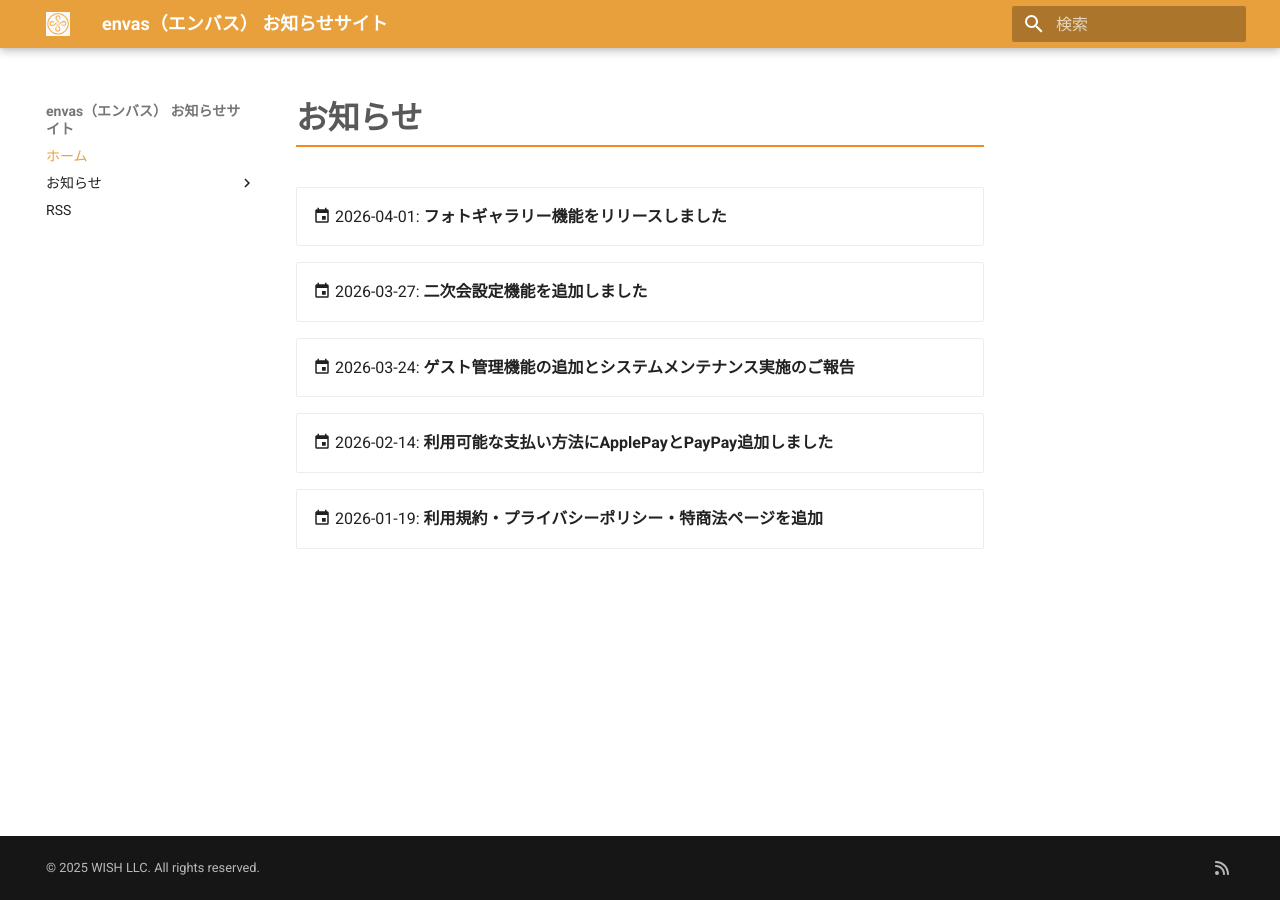
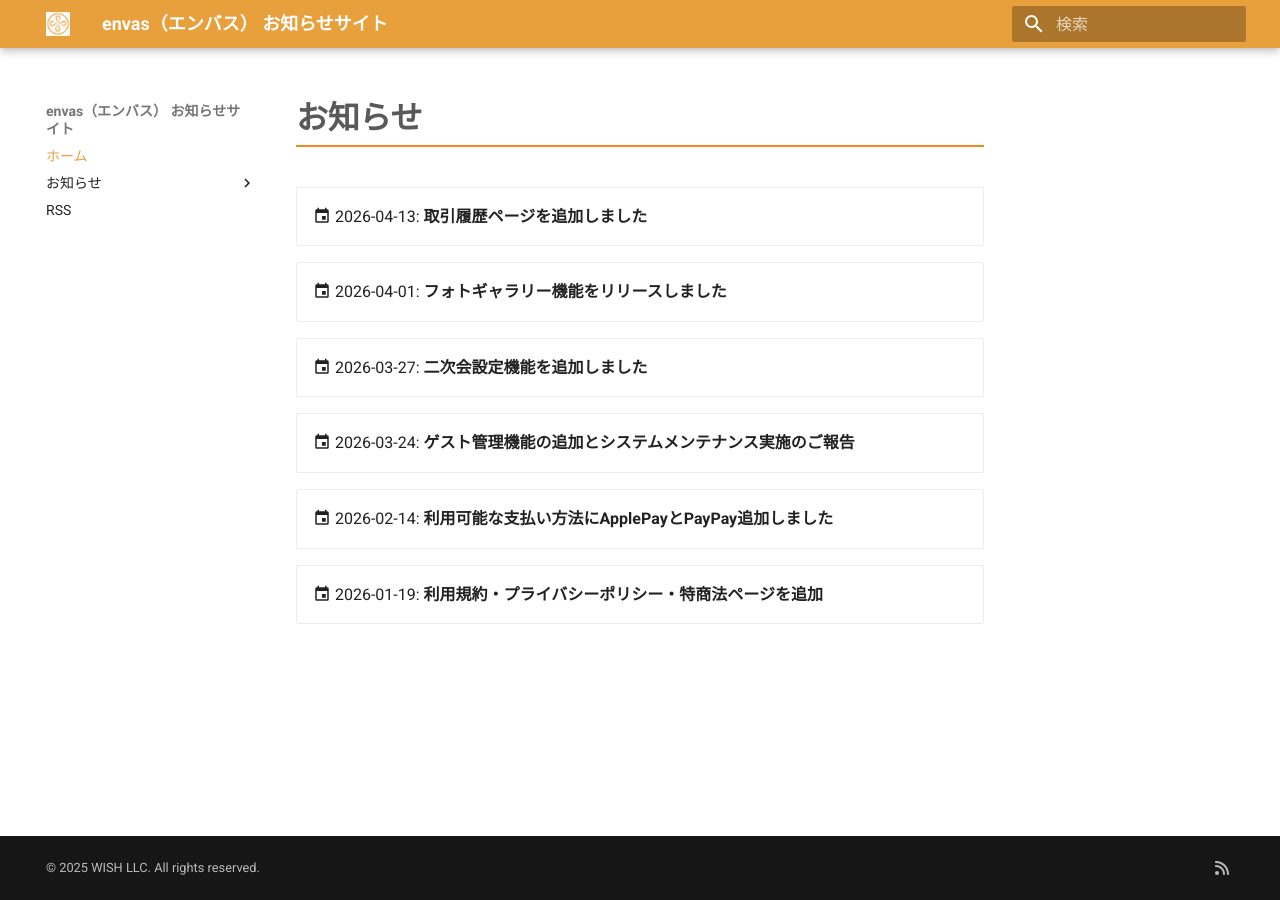
Before and after one commit to wish-corp/envas-info, an MkDocs documentation site: the page built from docs/index.md, in a window 1280 px wide. Built offline with MkDocs 1.6.1 and Material for MkDocs 9.7.7, drawn with Linux system fonts in a browser that asks for light colours.

Commit message:
docs: お知らせ一覧に取引履歴のエントリを追加
🤖 Generated with [Claude Code](https://claude.com/claude-code)

Co-Authored-By: Claude <noreply@anthropic.com>

```diff
--- a/docs/index.md
+++ b/docs/index.md
@@ -1,5 +1,8 @@
 # お知らせ
 
+<div class="grid cards" markdown>
+- [:material-calendar: 2026-04-13: **取引履歴ページを追加しました**](news/2026-04-13-transaction-history.md)
+</div>
 <div class="grid cards" markdown>
 - [:material-calendar: 2026-04-01: **フォトギャラリー機能をリリースしました**](news/2026-04-01-photo-gallery.md)
 </div>
```
